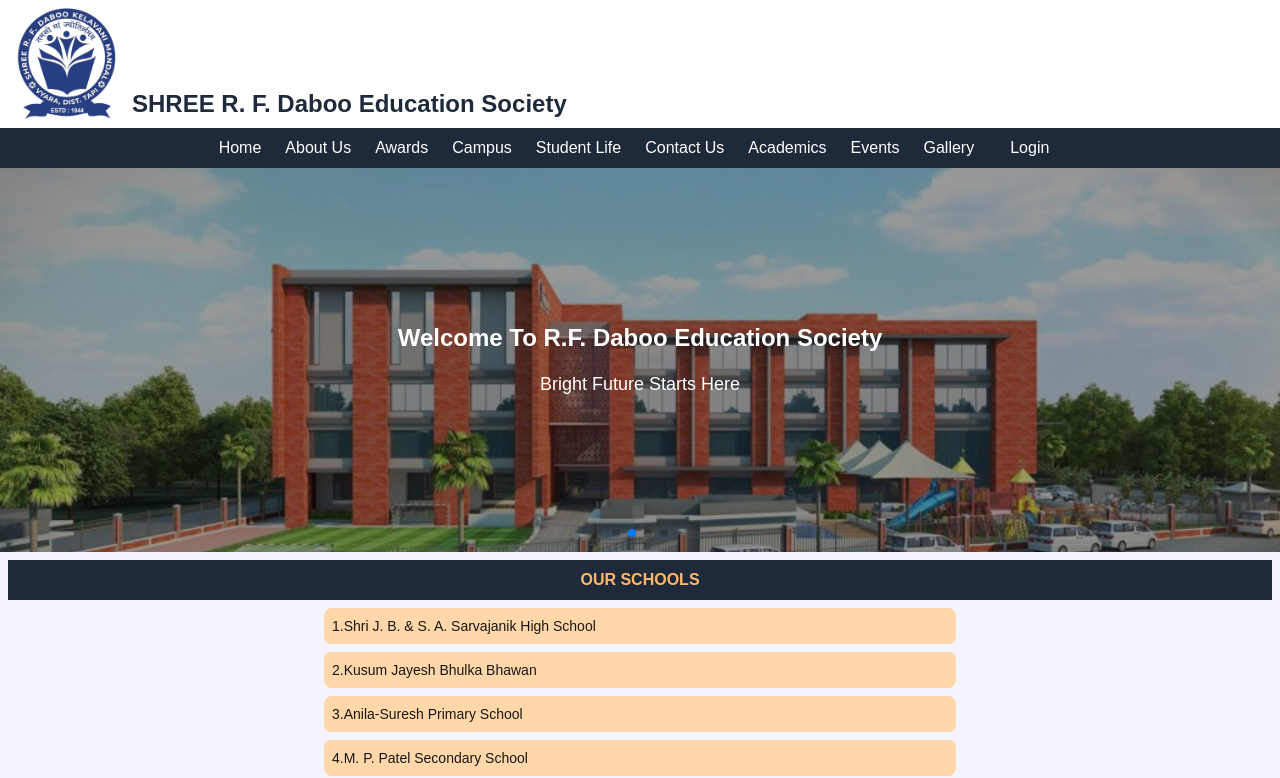
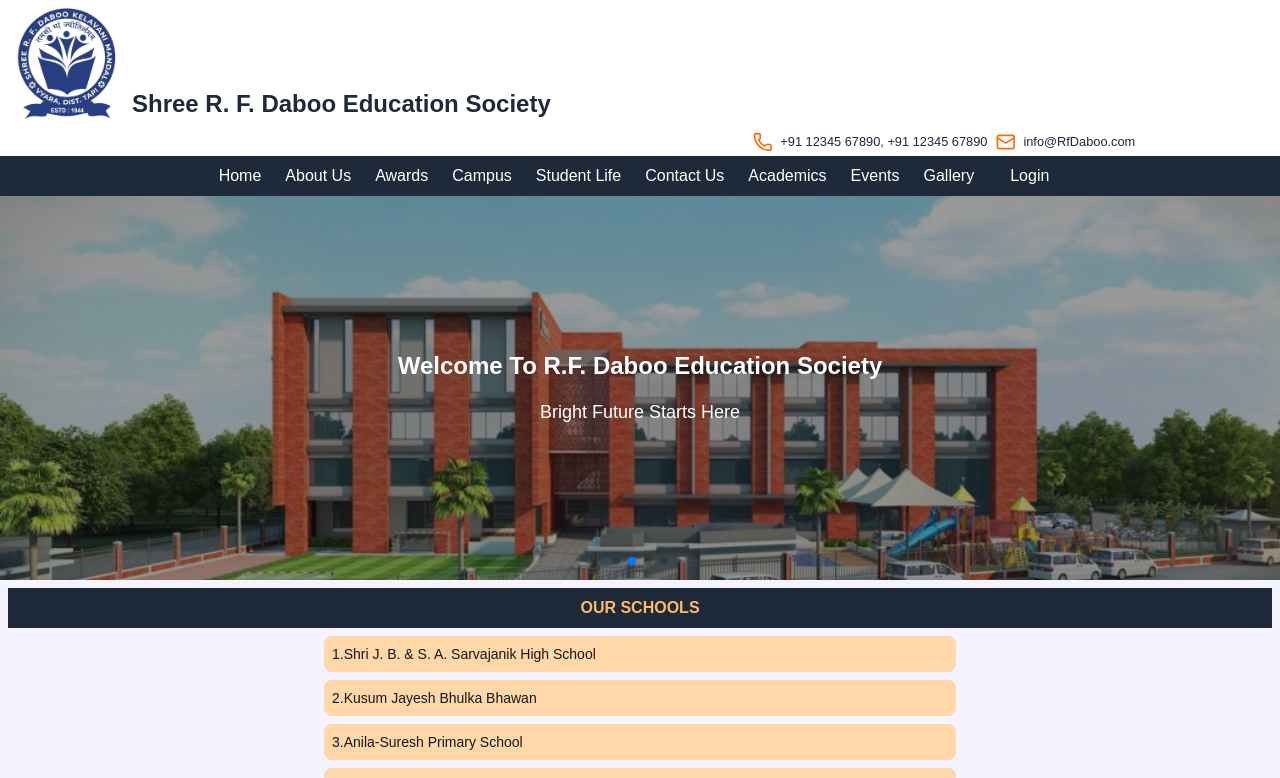
Before and after one commit to harendrasinp/R.F.Daboo_Frontend, a Next.js app: page / in a window 1280 px wide. Shown: the top 778 px of the page. Built offline with nearby package versions, Linux system fonts and the light colour scheme.

Commit message:
update marque

```diff
--- a/package.json
+++ b/package.json
@@ -9,6 +9,7 @@
     "lint": "eslint"
   },
   "dependencies": {
+    "framer-motion": "^12.40.0",
     "lucide-react": "^1.17.0",
     "next": "16.2.6",
     "react": "19.2.4",
--- a/src/components/Header.js
+++ b/src/components/Header.js
@@ -2,6 +2,7 @@
 import Link from "next/link"
 import Image from "next/image"
 import HamburgerIcon from "./HamburgerIcon"
+import Marque from "./Marque"
 const Header = ({ openModal }) => {
   return (
     <div className="relative bg-orange-300 w-full md:bg-white">
@@ -13,8 +14,9 @@
           height={100}
           className="object-cover"
         />
-        <h1 className="font-bold text-gray-800 md:text-2xl">SHREE R. F. Daboo Education Society</h1>
+        <h1 className="font-bold text-gray-800 md:text-2xl">Shree R. F. Daboo Education Society</h1>
       </div>
+      <Marque />
       <HamburgerIcon />
       <div className="hidden w-full bg-gray-800 md:flex justify-center items-center space-x-6 py-1">
         {navItems.map((item, index) => (
--- /dev/null
+++ b/src/components/Marque.js
@@ -0,0 +1,27 @@
+import React from 'react'
+import { motion } from 'framer-motion';
+import { Phone,Mail } from "lucide-react";
+const Marque = () => {
+    return (
+        <div className="w-full py-1 flex items-center justify-center  overflow-hidden">
+            <motion.h1
+                initial={{ x: "100vw" }}
+                animate={{ x: "-100vw" }}
+                transition={{
+                    duration: 15,
+                    ease: "linear",
+                    repeat: Infinity,
+
+                }}
+                className="whitespace-nowrap text-[0.8rem] text-gray-800 flex items-center justify-center gap-2"
+            >
+                <Phone className="w-5 h-5 text-orange-500" />
+                <span>+91 12345 67890, +91 12345 67890</span>
+                <Mail className="w-5 h-5 text-orange-500" />
+                <span>info@RfDaboo.com</span>
+            </motion.h1>
+        </div>
+    )
+}
+
+export default Marque
```
Also changed, not shown: 1 other file (tests, documents, lock files or other folders).
